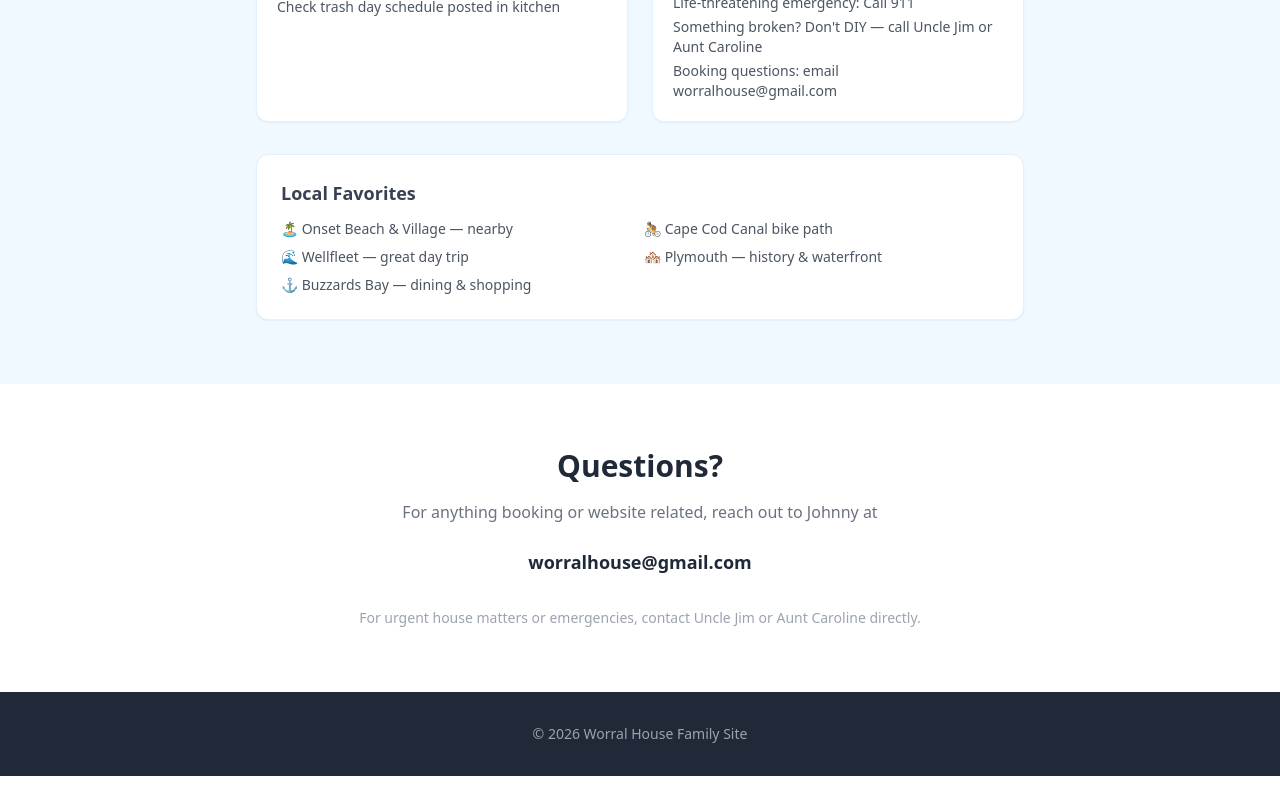
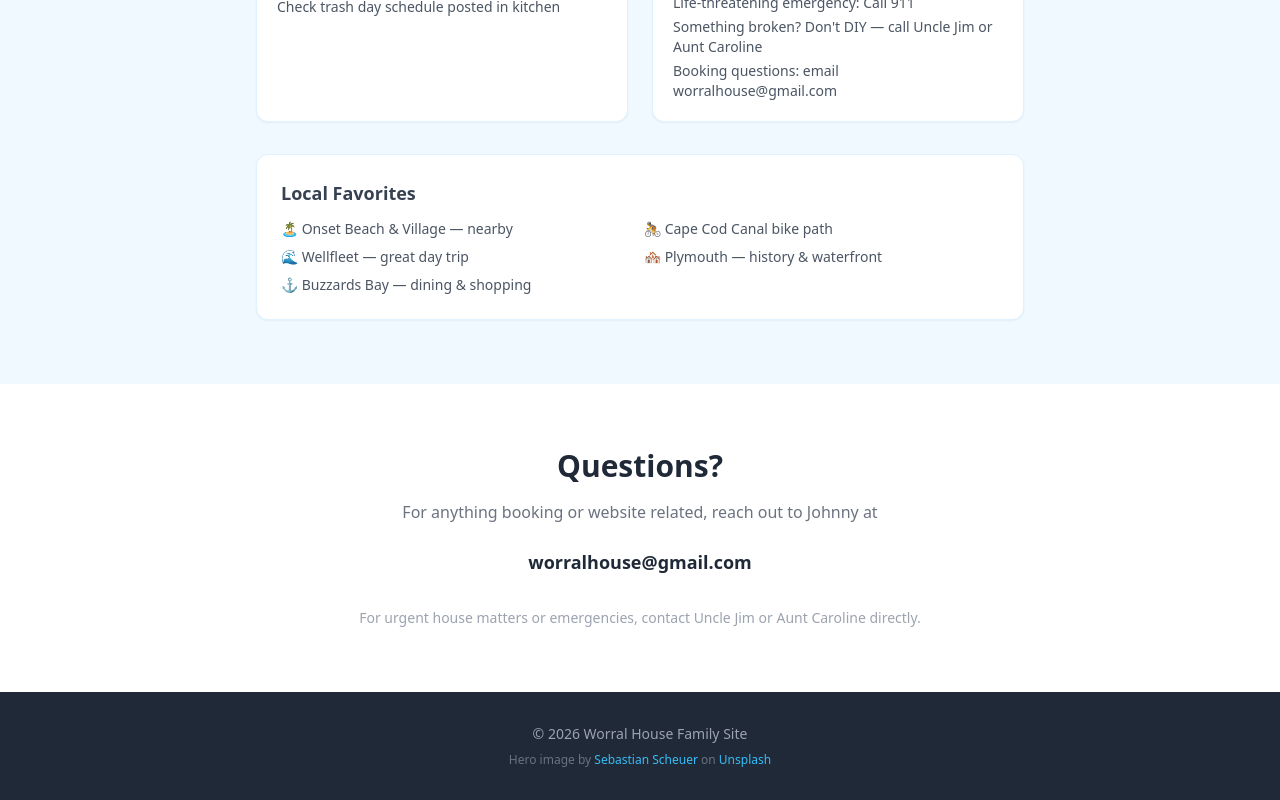
Before and after one commit to johnhreardoniv/worral-house-site, a React (Vite) app: page / in a window 1280 px wide. Shown: the part 5365-6165 px from the top of the page. Before the commit the page ends 6141 px from the top, so only its background shows below. Built offline with nearby package versions, Linux system fonts and the light colour scheme.

Commit message:
feat: add beach hero image from Unsplash and prevent search indexing

```diff
--- a/index.html
+++ b/index.html
@@ -2,6 +2,7 @@
 <html lang="en">
   <head>
     <meta charset="UTF-8" />
+    <meta name="robots" content="noindex, nofollow" />
     <link rel="icon" href="/favicon.ico" />
     <meta name="viewport" content="width=device-width, initial-scale=1.0" />
     <title>Worrall House</title>
--- a/src/App.jsx
+++ b/src/App.jsx
@@ -414,6 +414,7 @@ function Footer() {
     <footer className="bg-gray-800 text-gray-400 py-8 px-4">
       <div className="max-w-5xl mx-auto text-center text-sm">
         <p>&copy; {new Date().getFullYear()} Worral House Family Site</p>
+        <p className="text-xs text-gray-500 mt-2">Hero image by <a href="https://unsplash.com/@sebsch" className="text-sky-400 hover:text-sky-300">Sebastian Scheuer</a> on <a href="https://unsplash.com" className="text-sky-400 hover:text-sky-300">Unsplash</a></p>
       </div>
     </footer>
   );
```
Also changed, not shown: public/hero-bg.jpg.
